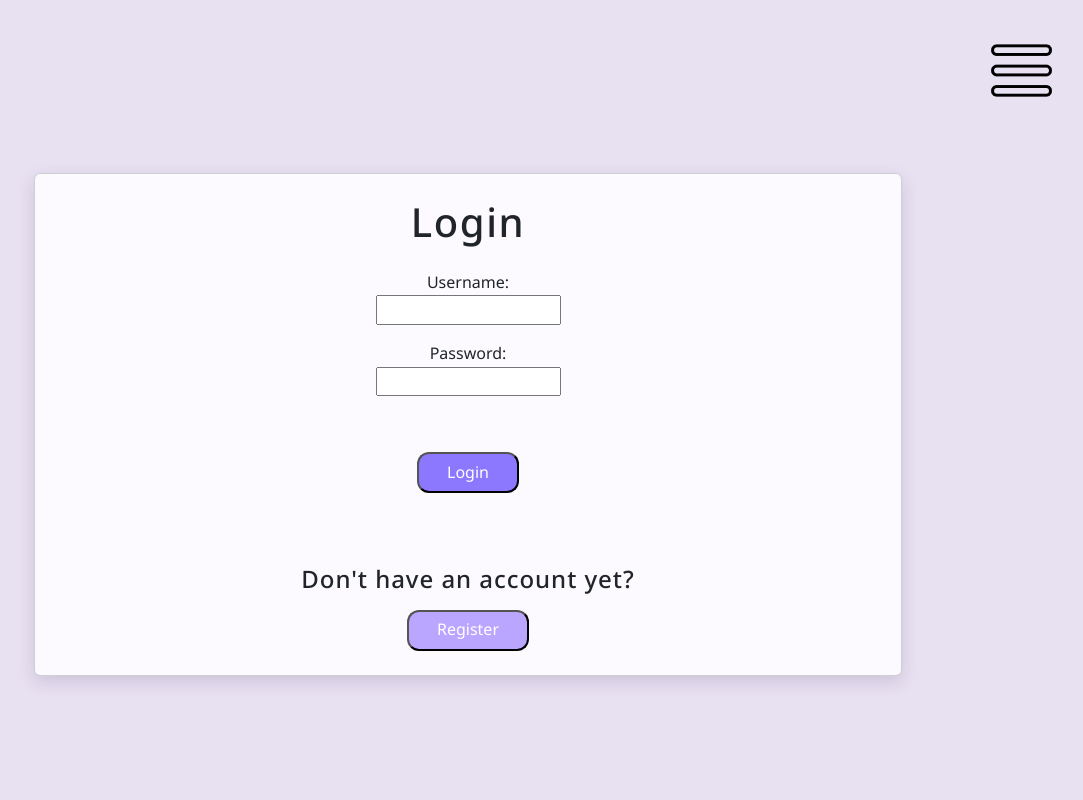
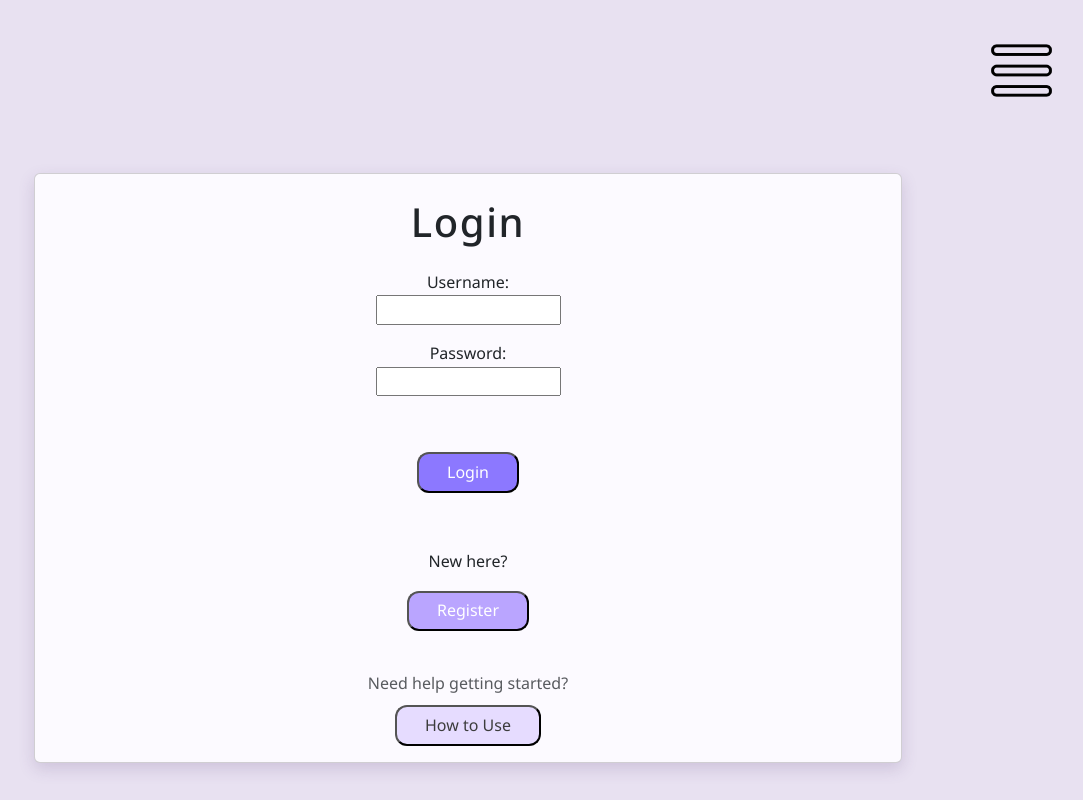
Before and after one commit to MBurtonshaw/anchor-client, a React (Create React App) app: page /login in a window 1280 px wide. Shown: the whole page, without its empty margins (172-1255 px from the left). Built offline with nearby package versions, Linux system fonts and the light colour scheme.

Commit message:
v5 start

```diff
--- a/src/App.js
+++ b/src/App.js
@@ -1,5 +1,5 @@
 
-    import { Routes, Route, Navigate } from "react-router-dom";
+    import { Routes, Route } from "react-router-dom";
 import "./css/normalize.css";
 import "./css/App.css";
 import "./css/buttons.css";
@@ -15,23 +15,13 @@ import AddTask from "./components/AddTask";
 import AddGoal from "./components/AddGoal";
 import Task from "./components/Task";
 import Goal from "./components/Goal";
-import Navbar from "./components/Navbar";
+import Navbar from "./components/ui/Navbar";
 import GoalPage from "./components/GoalPage";
-import ErrorBanner from "./components/ErrorBanner";
+import ErrorBanner from "./components/ui/ErrorBanner";
 import HowToUse from "./components/HowToUse";
-import { useUser } from './contexts/UserContext';
+import ProtectedRoute from './components/auth/ProtectedRoute';
 
 function App() {
-
-function ProtectedRoute({ children }) {
-  const { user, loading } = useUser();
-
-  if (loading) {
-    return <h1 className="text-center">Loading...</h1>;
-  }
-
-  return user ? children : <Navigate to="/login" replace />;
-}
 
   return (
 
--- a/src/components/Login.js
+++ b/src/components/Login.js
@@ -20,12 +20,12 @@ function Login() {
   const handleSubmit = async (e) => {
     e.preventDefault();
     const success = await login({
-    username: loginUser,
-    password: loginPass,
-  });
+      username: loginUser,
+      password: loginPass,
+    });
     if (success) {
-    navigate("/");
-  }
+      navigate("/");
+    }
   };
 
   return (
@@ -58,8 +58,16 @@ function Login() {
           </button>
         </div>
         <div className="login_subcontainer p-3">
-          <h4 className="mt-3 mb-2">Don't have an account yet?</h4>
-          <Link to="/register"><button className='secondary_button m-2'>Register</button></Link>
+          <p className="mb-2">New here?</p>
+          <Link to="/register">
+            <button className="secondary_button m-2">Register</button>
+          </Link>
+        </div>
+        <div className="login_subcontainer p-3">
+          <p className="text-muted mb-2">Need help getting started?</p>
+          <Link to="/how-to-use">
+            <button className="tertiary_button">How to Use</button>
+          </Link>
         </div>
       </div>
     </div>
--- a/src/components/Register.js
+++ b/src/components/Register.js
@@ -87,8 +87,10 @@ const handleSubmit = async (e) => {
           </button>
         </div>
         <div className="register_subcontainer p-3">
-          <h4 className="mt-3 mb-2">Already have an account?</h4>
-          <Link to="/login"><button className='secondary_button'>Login</button></Link>
+          <p className="mb-2">Already have an account?</p>
+          <Link to="/login">
+            <button className="secondary_button m-2">Login</button>
+          </Link>
         </div>
       </div>
     </div>
--- a/src/components/Task.js
+++ b/src/components/Task.js
@@ -94,7 +94,7 @@ const handleButtons = () => {
   if (!completedToday()) {
     return (
       <div className="todo_buttons_div m-auto mt-5">
-          <button className="primary_button w-100" onClick={() => navigate(`/tasks/${task.id}/edit`)}>Update</button>
+          <Link to={`/tasks/${task.id}/edit`}><button className="primary_button w-100">Update</button></Link>
 
         <button
           className="secondary_button w-100"
@@ -109,12 +109,13 @@ const handleButtons = () => {
         >
           Delete
         </button>
+        <Link to='/'>
         <button
           className="tertiary_button w-100"
-          onClick={() => navigate('/')}
         >
           Home
         </button>
+        </Link>
       </div>
     );
   } else {
--- /dev/null
+++ b/src/components/auth/ProtectedRoute.js
@@ -0,0 +1,14 @@
+import { Navigate } from "react-router-dom";
+import { useUser } from "../../contexts/UserContext";
+
+function ProtectedRoute({ children }) {
+  const { user, loading } = useUser();
+
+  if (loading) {
+    return <h1 className="text-center">Loading...</h1>;
+  }
+
+  return user ? children : <Navigate to="/login" replace />;
+}
+
+export default ProtectedRoute;
--- a/src/components/ErrorBanner.js
+++ b/src/components/ui/ErrorBanner.js
@@ -1,4 +1,4 @@
-import { useError } from "../contexts/ErrorContext";
+import { useError } from "../../contexts/ErrorContext";
 
 function ErrorBanner() {
   const { error, clearError } = useError();
--- a/src/components/Navbar.js
+++ b/src/components/ui/Navbar.js
@@ -1,5 +1,5 @@
 import { Link } from "react-router-dom";
-import { useUser } from "../contexts/UserContext";
+import { useUser } from "../../contexts/UserContext";
 
 function Navbar() {
   const { user } = useUser();
--- a/src/config.js
+++ b/src/config.js
@@ -1,9 +1,9 @@
- const config = {
-     apiBaseUrl: 'https://todo-v4-d9b25ee3e4de.herokuapp.com/api',
-   };
+//  const config = {
+//      apiBaseUrl: 'https://todo-v4-d9b25ee3e4de.herokuapp.com/api',
+//    };
 
-  // const config = {
-  //   apiBaseUrl: 'http://localhost:8081/api',
-  // };
+  const config = {
+    apiBaseUrl: 'http://localhost:8081/api',
+  };
 
 export default config;
```
Lines whose indentation alone changed are shown as unchanged.
